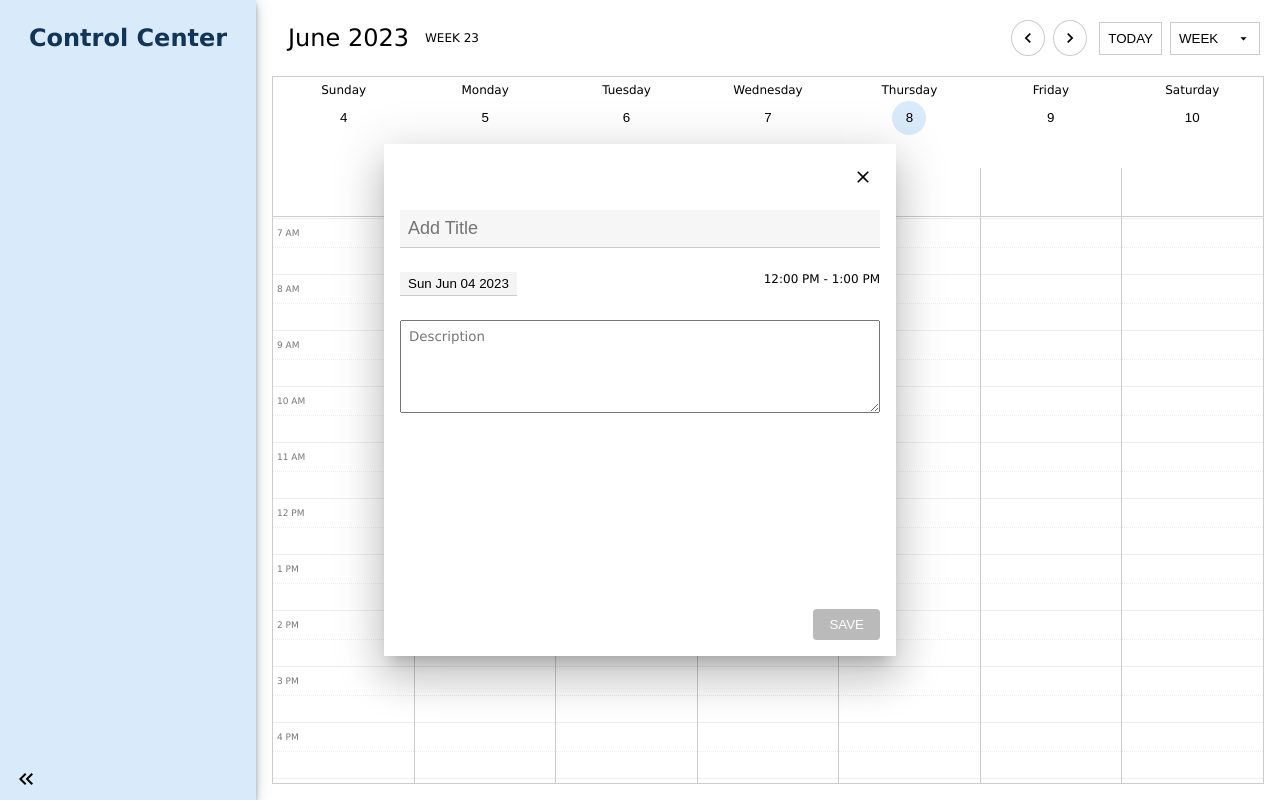
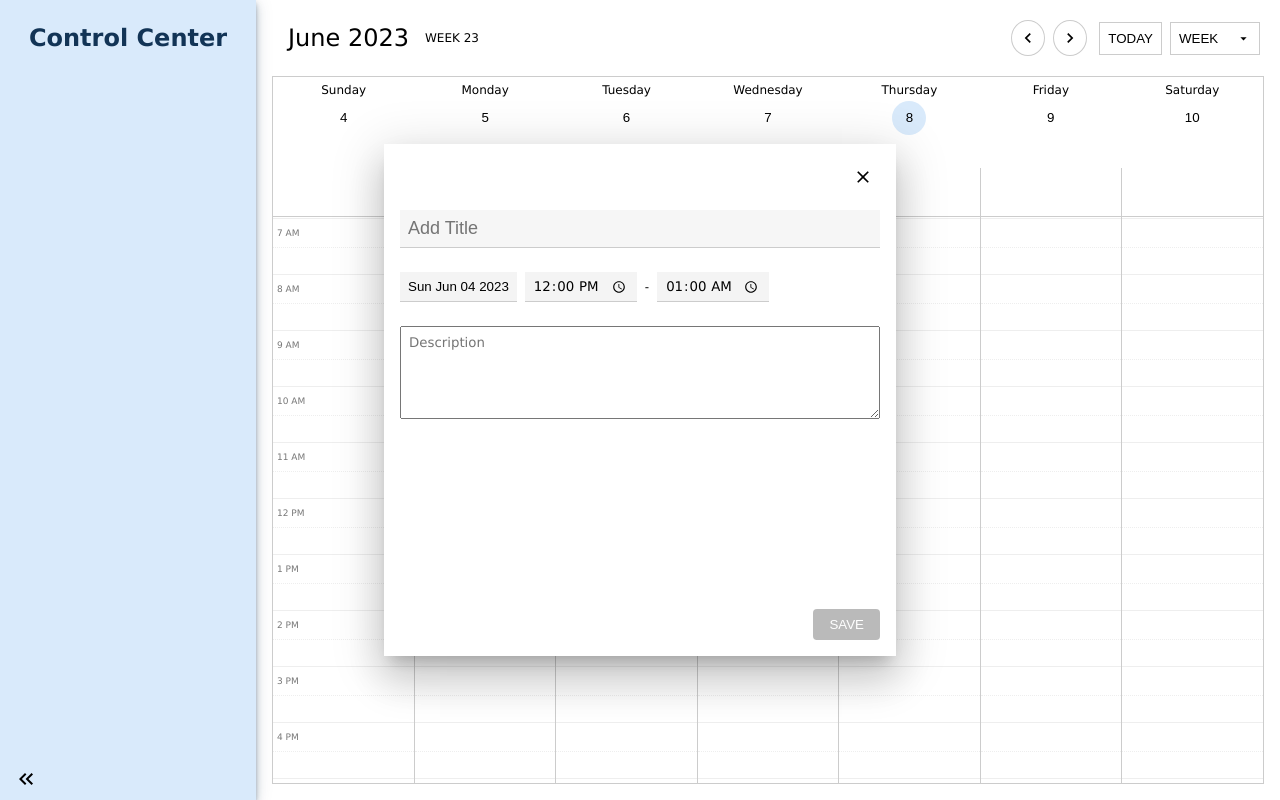
Before and after one commit to polyphonic13/vue3-calendar, a Vue app: page / in a window 1280 px wide. Both pictures are taken after a click on the element 343 px from the left and 499 px from the top of the page. Built offline with nearby package versions, Linux system fonts and the light colour scheme.

Commit message:
adds and implements TimeInput in EventModal

```diff
--- a/src/components/WeekLayout.vue
+++ b/src/components/WeekLayout.vue
@@ -61,7 +61,6 @@
         onMounted,
         computed,
     } from 'vue';
-    import { storeToRefs } from 'pinia';
 
     // interfaces, types and enums
     import type { IYearMonthDay } from '@/interfaces';
@@ -163,8 +162,8 @@
         onMouseOver(hour, isSecondHalf)
     };
 
-    const getDateFromTimes = (time: number, ymd: IYearMonthDay) => {
-        const { hh, mm } = getHHMMFromNumber(time);
+    const getDateFromTimes = (raw: number, ymd: IYearMonthDay) => {
+        const { hh, mm } = getHHMMFromNumber(raw);
         return new Date(ymd.year, ymd.month, ymd.day, hh, mm);
     };
 
--- a/src/components/events/EventModal.vue
+++ b/src/components/events/EventModal.vue
@@ -49,7 +49,19 @@
                         @date-selected="onEndDateSelected"
                     />
                 </div>
-                <span v-if="!isFullDayEvent">{{ convertDateToHHMM(props.event!.start!) }} - {{ convertDateToHHMM(props.event!.end!) }}</span>
+                <div v-if="!isFullDayEvent" class="event__time">
+                    <TimeInput
+                        :is-editing="isEditing || isNew"
+                        :value="props.event!.start!"
+                        @time-updated="onStartTimeSelected"
+                    />
+                    <span> - </span>
+                    <TimeInput
+                        :is-editing="isEditing || isNew"
+                        :value="props.event!.end!"
+                        @time-updated="onEndTimeSelected"
+                    />
+                </div>
             </div>
             <textarea
                 class="event__description"
@@ -83,10 +95,11 @@
     import { useViewEvent } from '@/composables/use-view-event';
 
     import DateSelector from '@/components/fields/DateSelector.vue';
+    import TimeInput from '../fields/TimeInput.vue';
 
     const {
         createDateFromDateAndHHMM,
-        convertDateToHHMM,
+        getYMDFromDate,
     } = useDateUtils();
 
     interface IEventModalProps {
@@ -196,6 +209,28 @@
         const start = createDateFromDateAndHHMM(date, props.event.start!.getHours(), props.event.start!.getMinutes());
 
         props.event.start = start;
+    };
+
+    const onStartTimeSelected = (value: string) => {
+        if (!props.event || !props.event.start) {
+            return;
+        }
+
+        const { year, month, day } = getYMDFromDate(props.event.start);
+        const split = value.split(':');
+        props.event.start = new Date(year, month, day, parseInt(split[0]), parseInt(split[1]));
+        console.log(`new start = `, props.event.start);
+    };
+
+    const onEndTimeSelected = (value: string) => {
+        if (!props.event || !props.event.end) {
+            return;
+        }
+
+        const { year, month, day } = getYMDFromDate(props.event.end);
+        const split = value.split(':');
+        props.event.end = new Date(year, month, day, parseInt(split[0]), parseInt(split[1]));
+        console.log(`new end = `, props.event.end);
     };
 
     const onCloseClicked = () => {
@@ -339,10 +374,10 @@
     .event__date_and_time {
         width: 100%;
         display: flex;
-        justify-content: space-between;
+        align-items: center;
     }
 
-    .event__date {
+    .event__date, .event__time {
         display: flex;
         align-items: center;
 
--- a/src/components/fields/DateSelector.vue
+++ b/src/components/fields/DateSelector.vue
@@ -150,6 +150,8 @@
     @import "../../styles/mixins.scss";
 
     .date_selector__btn {
+        min-height: 30px;
+
         background-color: transparent;
 
         padding: 4px 8px;
--- /dev/null
+++ b/src/components/fields/TimeInput.vue
@@ -0,0 +1,76 @@
+<template>
+    <div class="time_input" ref="timeInput">
+        <input
+            type="time"
+            class="time_input__text_field"
+            :class="classes"
+            :disable="!isModalOpen"
+            :value="inputFieldValue"
+            ref="textField"
+            @keydown.stop=""
+            @blur="onTextFieldBlur"
+        />
+    </div>
+</template>
+
+<script setup lang="ts">
+    import { computed, ref } from 'vue';
+
+    import { useDateUtils } from '@/composables/use-date-utils';
+
+    const { convertDateToHHMM } = useDateUtils();
+
+    interface ITimeInputProps {
+        isEditing: boolean;
+        value: Date;
+    }
+
+    const props = defineProps<ITimeInputProps>();
+
+    const emit = defineEmits(['timeUpdated']);
+
+    const timeInput = ref<HTMLElement | null>(null);
+    const textField = ref<HTMLInputElement | null>(null);
+
+    const isModalOpen = ref(false);
+
+    const inputFieldValue = computed(() => {
+        return convertDateToHHMM(props.value, false);
+    });
+
+    const classes = computed(() => ({
+        'time_input__text_field--enabled': (props.isEditing),
+    }));
+
+    const onTextFieldBlur = (event: FocusEvent) => {
+        const target = event.target as HTMLInputElement;
+
+        emit('timeUpdated', target.value);
+    };
+
+</script>
+
+<style scoped lang="scss">
+    @import "../../styles/global.scss";
+    @import "../../styles/mixins.scss";
+
+    .time_input__text_field {
+        max-width: 128px;
+        min-height: 30px;
+
+        background-color: transparent;
+
+        padding: 4px 8px;
+        border: none;
+        box-sizing: border-box;
+
+        cursor: default;
+    }
+
+    .time_input__text_field--enabled {
+        background-color: $transparentGrey02;
+        border-bottom: 1px solid $borderColor01;
+        cursor: pointer;
+    }
+
+</style>
--- a/src/composables/use-date-utils.ts
+++ b/src/composables/use-date-utils.ts
@@ -79,6 +79,57 @@ export const TIMES_IN_DAY = [
     '9 PM',
     '10 PM',
     '11 PM',
+];
+
+export const HALF_HOURS_IN_DAY = [
+    '12:00 AM',
+    '12:30 PM',
+    '1:00 AM',
+    '1:30 PM',
+    '2:00 AM',
+    '2:30 PM',
+    '3:00 AM',
+    '3:30 PM',
+    '4:00 AM',
+    '4:30 PM',
+    '5:00 AM',
+    '5:30 PM',
+    '6:00 AM',
+    '6:30 PM',
+    '7:00 AM',
+    '7:30 PM',
+    '8:00 AM',
+    '8:30 PM',
+    '9:00 AM',
+    '9:30 PM',
+    '10:00 AM',
+    '10:30 PM',
+    '11:00 AM',
+    '11:30 PM',
+    '12:00 PM',
+    '12:30 PM',
+    '1:00 PM',
+    '1:30 PM',
+    '2:00 PM',
+    '2:30 PM',
+    '3:00 PM',
+    '3:30 PM',
+    '4:00 PM',
+    '4:30 PM',
+    '5:00 PM',
+    '5:30 PM',
+    '6:00 PM',
+    '6:30 PM',
+    '7:00 PM',
+    '7:30 PM',
+    '8:00 PM',
+    '8:30 PM',
+    '9:00 PM',
+    '9:30 PM',
+    '10:00 PM',
+    '10:30 PM',
+    '11:00 PM',
+    '11:30 PM',
 ];
 
 const MILLISECONDS_IN_DAY = 86400000;
@@ -208,11 +259,17 @@ export function useDateUtils() {
         return todayIndices;
     };
 
-    const convertDateToHHMM = (value: Date) => {
+    const convertDateToHHMM = (value: Date, isIncludeAMPM: boolean = true) => {
         const localTimeString = value.toLocaleTimeString();
 
         const spaceSplit = localTimeString.split(' ');
         const colonSplit = localTimeString.split(':');
+
+        if (!isIncludeAMPM) {
+            const hh = (parseInt(colonSplit[0]) > 9) ? colonSplit[0] : `0${colonSplit[0]}`;
+            return `${hh}:${colonSplit[1]}`;
+        }
+
         return `${colonSplit[0]}:${colonSplit[1]} ${spaceSplit[1]}`;
     };
 
--- a/src/styles/main.scss
+++ b/src/styles/main.scss
@@ -10,6 +10,10 @@ body {
 
     font-family: $mainFont;
     font-size: 12px;
+}
+
+input[type="time"] {
+    font-family: $mainFont;
 }
 
 #app {
```
